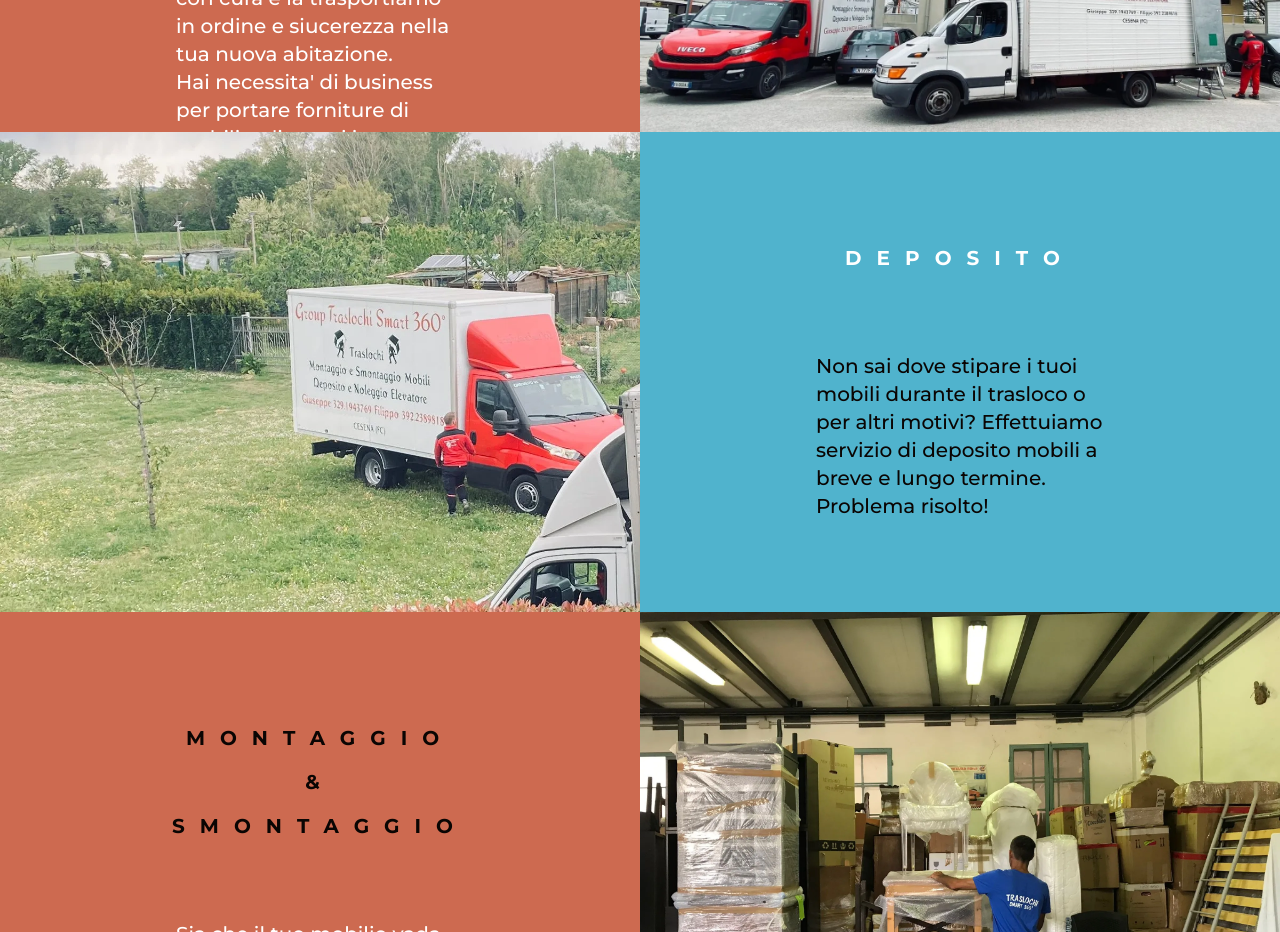
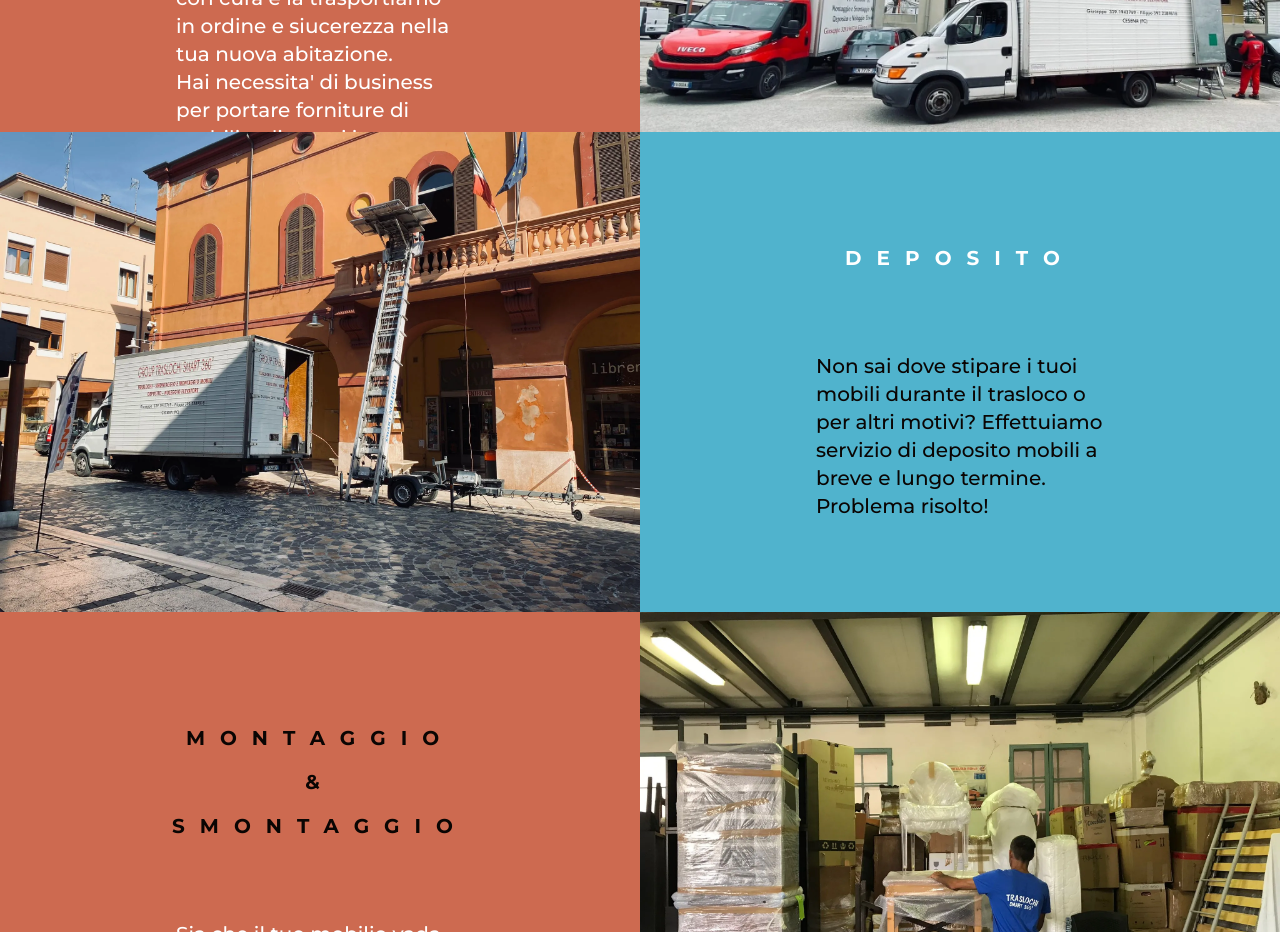
Before and after one commit to boobaGreen/smart360, a React (Vite) app: page / in a window 1280 px wide. Shown: the part 1720-2652 px from the top of the page. Built offline with nearby package versions, Linux system fonts and the light colour scheme; what tailwindcss-brand-colors, tailwindcss-debug-screens would draw is missing.

Commit message:
foto change

```diff
--- a/src/App.tsx
+++ b/src/App.tsx
@@ -74,10 +74,10 @@ function App() {
     "bg-terrazzo-cut",
     "bg-quarto-piano",
     "bg-flotta-large",
-    "bg-artigianale-large",
     "bg-terrazzo-cut",
     "bg-gh-image",
     "bg-quarto-piano",
+    "bg-flotta-large",
   ];
   const riga3Images = [
     "bg-vetro-img",
@@ -91,13 +91,13 @@ function App() {
   ];
   const riga2Images = [
     "bg-apertura-flotta",
-    "bg-prato-large",
     "bg-elevator-large",
     "bg-mare-flotta",
     "bg-apertura-flotta",
-    "bg-prato-large",
     "bg-elevator-large",
     "bg-mare-flotta",
+    "bg-apertura-flotta",
+    "bg-elevator-large",
   ];
 
   // Choose images based on screen size
```
